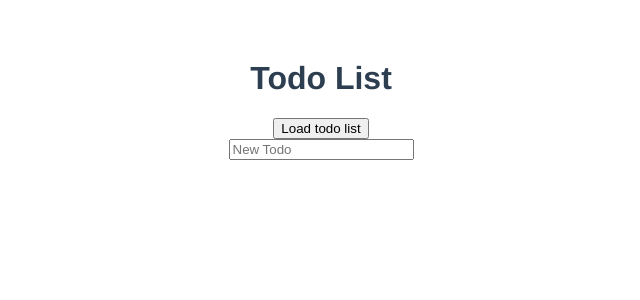
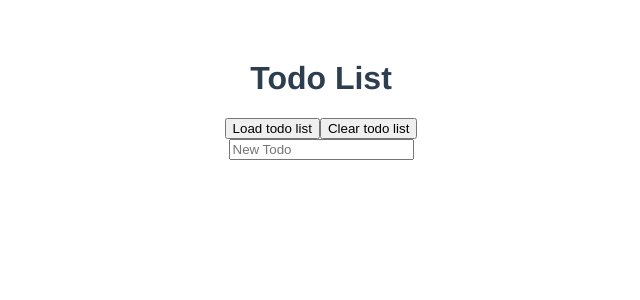
Before and after one commit to xatlasm/vue-json, a Vue app: page / in a window 1280 px wide. Shown: the top 300 px of the page, without its empty margins (319-959 px from the left). Built offline with nearby package versions, Linux system fonts and the light colour scheme.

Commit message:
Clear list button

```diff
--- a/src/App.vue
+++ b/src/App.vue
@@ -2,6 +2,7 @@
   <div id="app">
     <h1>{{title}}</h1>
     <button v-on:click="getTodos">Load todo list</button>
+    <button v-on:click="clearTodos">Clear todo list</button>
     <form v-on:submit.prevent="newTodo">
       <input type="text" v-model="newTodoName" placeholder="New Todo">
     </form>
@@ -36,6 +37,9 @@ export default {
         name: this.newTodoName
       })
       this.newTodoName = ''
+    },
+    clearTodos() {
+      this.todos = []
     }
   }
 }
```
